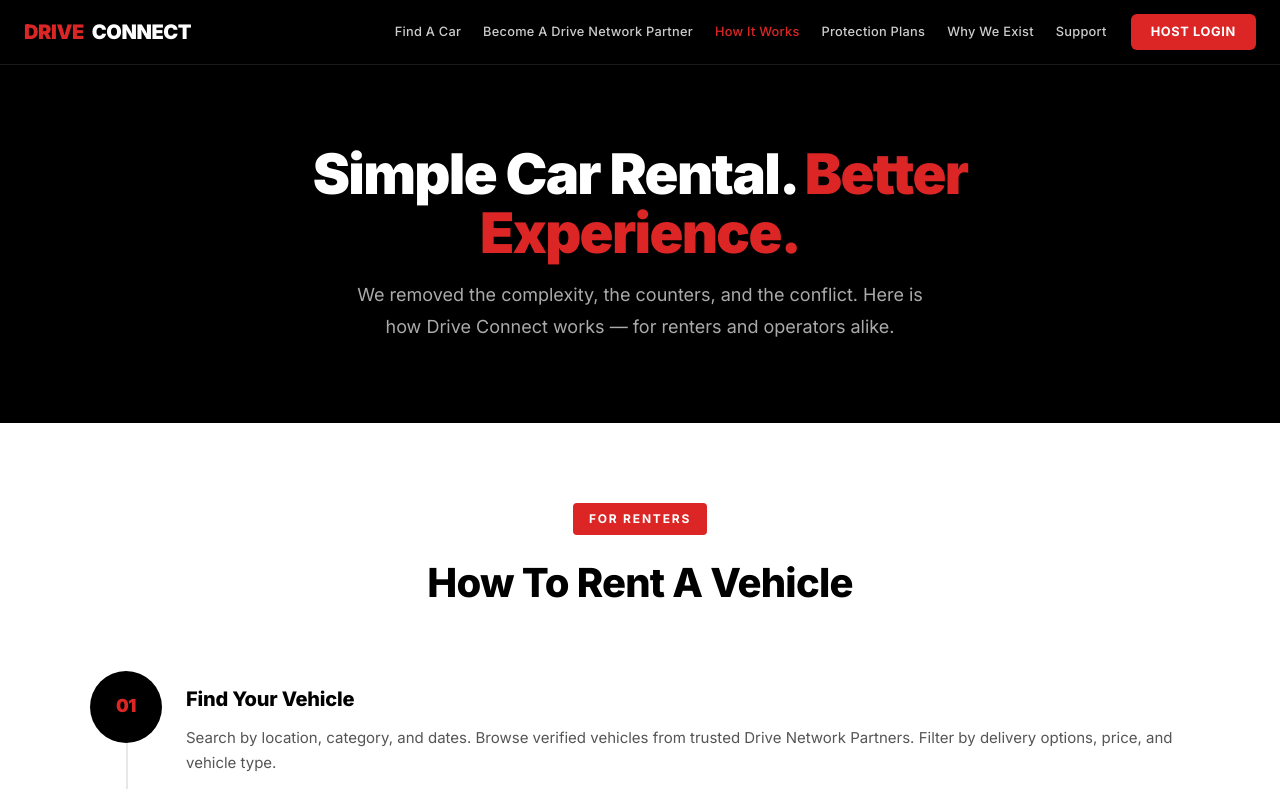
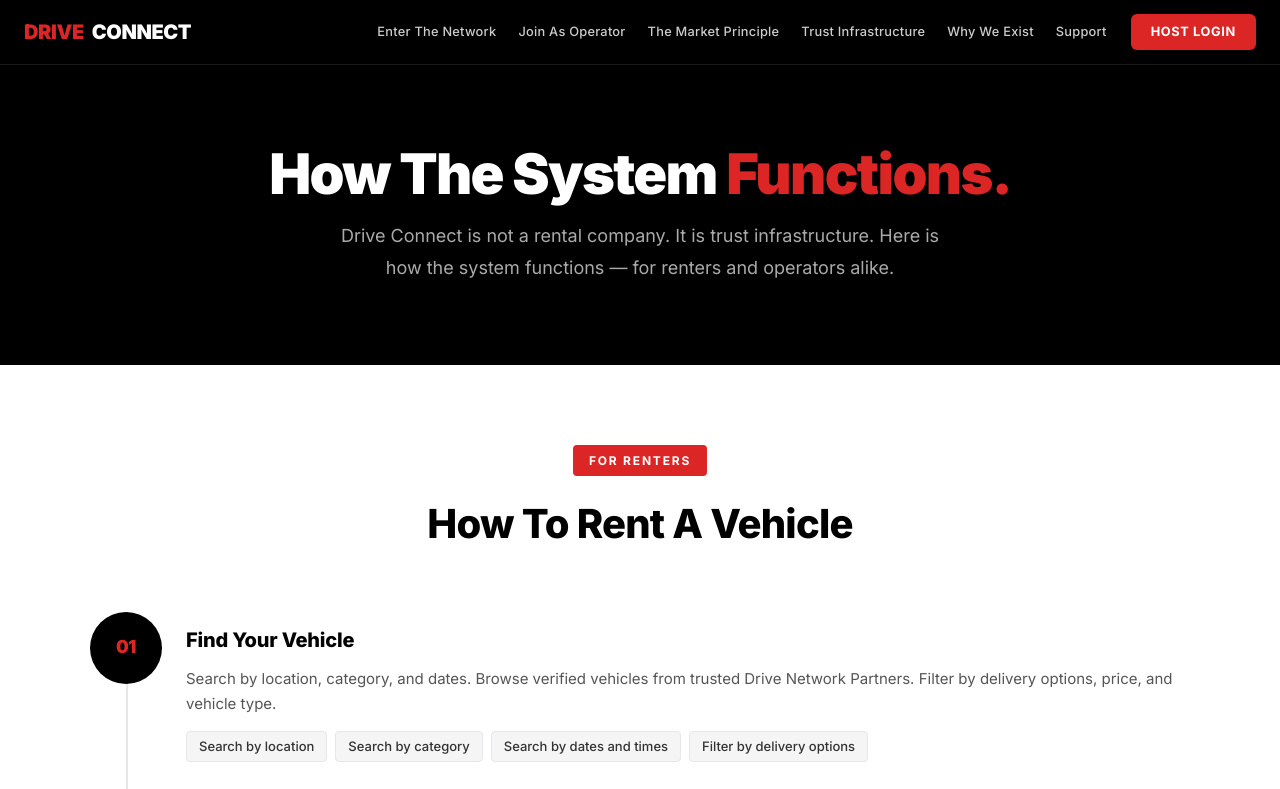
Before and after one commit to daviderichammer/drive-connect-website, a Next.js app: page /how-it-works in a window 1280 px wide. Shown: the top 789 px of the page. Built offline with nearby package versions, Linux system fonts and the light colour scheme.

Commit message:
feat: Button replacements (#8) and competitive language cleanup (#4) site-wide - Navigation, Footer, all pages updated

```diff
--- a/app/become-a-partner/page.tsx
+++ b/app/become-a-partner/page.tsx
@@ -7,8 +7,8 @@
     icon: "📈",
   },
   {
-    title: "Private Bookings",
-    description: "Direct relationships with verified renters. No unnecessary platform interference.",
+    title: "Direct Customer Relationships",
+    description: "Direct relationships with verified renters. Trust infrastructure that creates genuine connection.",
     icon: "🤝",
   },
   {
@@ -22,14 +22,14 @@
     icon: "🏢",
   },
   {
-    title: "No Airport Restrictions",
+    title: "Flexible Market Participation",
     description: "Operate where your business demands. No artificial geographic limitations.",
     icon: "✈️",
   },
   {
-    title: "No Endless Platform Rules",
+    title: "Business Independence",
     description: "Operate your business your way. We provide infrastructure, not restrictions.",
-    icon: "🚫",
+    icon: "⚙️",
   },
   {
     title: "Flexible Operations",
@@ -53,8 +53,8 @@
   { feature: "Booking Control", driveConnect: "Full operator control", competitor: "Platform decides" },
   { feature: "Pricing Control", driveConnect: "Set your own rates", competitor: "Platform influences pricing" },
   { feature: "Customer Relationships", driveConnect: "Direct with renters", competitor: "Platform owns relationship" },
-  { feature: "Airport Operations", driveConnect: "No restrictions", competitor: "Airport fees & restrictions" },
-  { feature: "Platform Rules", driveConnect: "Minimal, fair policies", competitor: "Constantly changing rules" },
+  { feature: "Market Participation", driveConnect: "Flexible market participation", competitor: "Geographic restrictions" },
+  { feature: "Platform Rules", driveConnect: "Business independence", competitor: "Constantly changing rules" },
   { feature: "Business Independence", driveConnect: "You own your business", competitor: "Platform dependency" },
 ];
 
@@ -129,7 +129,7 @@
               margin: "0 auto 2.5rem",
             }}
           >
-            Traditional rental platforms create conflict. Operators make less. Platforms control too much. Too many restrictions. Too many policies. Too much interference. Drive Connect changes the model.
+            Drive Connect applies market principles to car rental. Aligned incentives. Transparent economics. Operator autonomy. The infrastructure exists to serve participants — not to extract value from them.
           </p>
           <Link
             href="/partner-application"
@@ -146,7 +146,7 @@
               borderRadius: "6px",
             }}
           >
-            Apply Now
+            JOIN AS AN OPERATOR
           </Link>
         </div>
       </section>
@@ -187,12 +187,12 @@
                 </h3>
                 <ul style={{ listStyle: "none", padding: 0, margin: 0 }}>
                   {[
-                    "Traditional platforms create conflict",
-                    "Operators make less",
-                    "Platforms control too much",
-                    "Too many restrictions",
-                    "Too many policies",
-                    "Too much interference",
+                    "Misaligned incentives create friction",
+                    "Operators surrender margin unnecessarily",
+                    "Platforms extract value rather than create it",
+                    "Structural leverage favors the platform",
+                    "Participants lack independence",
+                    "The market functions inefficiently",
                   ].map((item) => (
                     <li key={item} style={{ display: "flex", alignItems: "center", gap: "0.625rem", marginBottom: "0.625rem", fontSize: "0.9375rem", color: "#aaaaaa" }}>
                       <span style={{ color: "#555555", fontSize: "1rem" }}>✗</span>
@@ -207,12 +207,12 @@
                 </h3>
                 <ul style={{ listStyle: "none", padding: 0, margin: 0 }}>
                   {[
-                    "Private bookings create higher revenue",
-                    "Lower fees create better margins",
-                    "No unnecessary restrictions",
-                    "No endless policy changes",
-                    "No platform controlling your business",
-                    "Exactly how peer-to-peer should work",
+                    "Direct customer relationships create higher revenue",
+                    "Transparent pricing freedom creates better margins",
+                    "Operator autonomy by design",
+                    "Business independence preserved",
+                    "Aligned incentives benefit every participant",
+                    "Infrastructure that serves the market",
                   ].map((item) => (
                     <li key={item} style={{ display: "flex", alignItems: "center", gap: "0.625rem", marginBottom: "0.625rem", fontSize: "0.9375rem", color: "#cccccc" }}>
                       <span style={{ color: "#DC2626", fontSize: "1rem" }}>✓</span>
@@ -383,10 +383,10 @@
                 borderRadius: "6px",
               }}
             >
-              Apply Now
+              JOIN AS AN OPERATOR
             </Link>
             <Link
-              href="/how-it-works"
+              href="/market-principle"
               style={{
                 backgroundColor: "transparent",
                 color: "#ffffff",
@@ -400,7 +400,7 @@
                 border: "2px solid rgba(255,255,255,0.5)",
               }}
             >
-              How It Works
+              THE MARKET PRINCIPLE
             </Link>
           </div>
         </div>
--- a/app/find-a-car/page.tsx
+++ b/app/find-a-car/page.tsx
@@ -394,7 +394,7 @@
                           href={`/vehicles/${vehicle.id}${startDate ? `?startDate=${startDate}&endDate=${endDate}` : ''}#book`}
                           style={{ backgroundColor: '#000000', color: '#ffffff', border: 'none', borderRadius: '6px', padding: '0.75rem 1.25rem', fontWeight: 700, fontSize: '0.875rem', letterSpacing: '0.05em', textTransform: 'uppercase', cursor: 'pointer', fontFamily: 'Inter, sans-serif', textDecoration: 'none', textAlign: 'center', display: 'block' }}
                         >
-                          Book Now
+                          RESERVE DIRECTLY
                         </Link>
                       </div>
                     </div>
--- a/app/how-it-works/page.tsx
+++ b/app/how-it-works/page.tsx
@@ -94,8 +94,8 @@
               lineHeight: 1.05,
             }}
           >
-            Simple Car Rental.{" "}
-            <span style={{ color: "#DC2626" }}>Better Experience.</span>
+            How The System{" "}
+            <span style={{ color: "#DC2626" }}>Functions.</span>
           </h1>
           <p
             style={{
@@ -106,7 +106,7 @@
               margin: "0 auto",
             }}
           >
-            We removed the complexity, the counters, and the conflict. Here is how Drive Connect works — for renters and operators alike.
+            Drive Connect is not a rental company. It is trust infrastructure. Here is how the system functions — for renters and operators alike.
           </p>
         </div>
       </section>
@@ -258,7 +258,7 @@
                 borderRadius: "6px",
               }}
             >
-              Find A Car
+              ENTER THE NETWORK
             </Link>
           </div>
         </div>
@@ -267,7 +267,7 @@
       {/* DIVIDER */}
       <div style={{ backgroundColor: "#DC2626", padding: "1.25rem 1.5rem", textAlign: "center" }}>
         <p style={{ color: "#ffffff", fontWeight: 700, fontSize: "0.8125rem", letterSpacing: "0.15em", textTransform: "uppercase", margin: 0 }}>
-          Simple systems create better customer experiences.
+          Aligned incentives create better markets. Better markets create better experiences.
         </p>
       </div>
 
@@ -366,7 +366,7 @@
                 borderRadius: "6px",
               }}
             >
-              Apply To Become A Partner
+              JOIN AS AN OPERATOR
             </Link>
           </div>
         </div>
--- a/app/partner-application/page.tsx
+++ b/app/partner-application/page.tsx
@@ -422,7 +422,7 @@
                 </div>
               </div>
 
-              {/* Turo Profile URL - shown when Turo is selected */}
+              {/* Platform Profile URL - shown when Turo is selected */}
               {formData.currentPlatforms.includes("Turo") && (
                 <div
                   style={{
@@ -434,10 +434,10 @@
                   }}
                 >
                   <label style={{ display: "block", fontSize: "0.75rem", fontWeight: 700, color: "#DC2626", marginBottom: "0.375rem", letterSpacing: "0.05em", textTransform: "uppercase" }}>
-                    Turo Host Profile URL
+                    Current Platform Profile URL
                   </label>
                   <p style={{ fontSize: "0.8125rem", color: "#666666", marginBottom: "0.625rem" }}>
-                    Please provide your Turo host profile URL for review. We will review your ratings, total trips, and guest reviews.
+                    Please provide your current platform host profile URL for review. We will review your ratings, total trips, and guest reviews.
                   </p>
                   <input
                     type="url"
--- a/app/protection-plans/page.tsx
+++ b/app/protection-plans/page.tsx
@@ -445,7 +445,7 @@
                 borderRadius: "6px",
               }}
             >
-              Find A Car
+              ENTER THE NETWORK
             </Link>
             <Link
               href="/support"
--- a/app/why-we-exist/page.tsx
+++ b/app/why-we-exist/page.tsx
@@ -330,7 +330,7 @@
                 borderRadius: "6px",
               }}
             >
-              Find A Car
+              ENTER THE NETWORK
             </Link>
             <Link
               href="/become-a-partner"
--- a/components/Footer.tsx
+++ b/components/Footer.tsx
@@ -25,7 +25,7 @@
             margin: 0,
           }}
         >
-          DRIVE CONNECT IS PRINCIPLED &nbsp;—&nbsp; Fairness * Integrity * Trust * Independence * Accountability * Shared Success
+          DRIVE CONNECT — Economic Fairness Doctrine &nbsp;·&nbsp; Trust Infrastructure &nbsp;·&nbsp; Aligned Incentives &nbsp;·&nbsp; Shared Success
         </p>
       </div>
 
@@ -78,7 +78,7 @@
                 maxWidth: "240px",
               }}
             >
-              Built For Operators. Designed For Travelers. Trusted infrastructure where everyone succeeds together.
+              Economic fairness doctrine applied to car rental. Trust infrastructure where every participant succeeds.
             </p>
           </div>
 
@@ -98,9 +98,9 @@
             </h4>
             <ul style={{ listStyle: "none", padding: 0, margin: 0 }}>
               {[
-                { href: "/find-a-car", label: "Find A Car" },
-                { href: "/how-it-works", label: "How It Works" },
-                { href: "/protection-plans", label: "Protection Plans" },
+                { href: "/find-a-car", label: "Enter The Network" },
+                { href: "/market-principle", label: "The Market Principle" },
+                { href: "/protection-plans", label: "Trust Infrastructure" },
                 { href: "/support", label: "Support" },
               ].map((link) => (
                 <li key={link.href} style={{ marginBottom: "0.625rem" }}>
@@ -142,9 +142,9 @@
             </h4>
             <ul style={{ listStyle: "none", padding: 0, margin: 0 }}>
               {[
-                { href: "/become-a-partner", label: "Become A Partner" },
-                { href: "/partner-application", label: "Apply Now" },
-                { href: "/host-login", label: "Host Login" },
+                { href: "/become-a-partner", label: "Join The Network" },
+                { href: "/partner-application", label: "Join As An Operator" },
+                { href: "/host-login", label: "Operator Login" },
                 { href: "/support", label: "Operator Support" },
               ].map((link) => (
                 <li key={link.href} style={{ marginBottom: "0.625rem" }}>
@@ -187,7 +187,9 @@
             <ul style={{ listStyle: "none", padding: 0, margin: 0 }}>
               {[
                 { href: "/why-we-exist", label: "Why We Exist" },
-                { href: "/why-we-exist#philosophy", label: "The Drive Philosophy" },
+                { href: "/why-we-built-this", label: "Why We Built This" },
+                { href: "/market-principle", label: "The Market Principle" },
+                { href: "/vision", label: "Our Vision" },
                 { href: "/support", label: "Contact Us" },
               ].map((link) => (
                 <li key={link.href} style={{ marginBottom: "0.625rem" }}>
--- a/components/Navigation.tsx
+++ b/components/Navigation.tsx
@@ -6,10 +6,10 @@
 import { Menu, X } from "lucide-react";
 
 const navLinks = [
-  { href: "/find-a-car", label: "Find A Car" },
-  { href: "/become-a-partner", label: "Become A Drive Network Partner" },
-  { href: "/how-it-works", label: "How It Works" },
-  { href: "/protection-plans", label: "Protection Plans" },
+  { href: "/find-a-car", label: "Enter The Network" },
+  { href: "/become-a-partner", label: "Join As Operator" },
+  { href: "/market-principle", label: "The Market Principle" },
+  { href: "/protection-plans", label: "Trust Infrastructure" },
   { href: "/why-we-exist", label: "Why We Exist" },
   { href: "/support", label: "Support" },
 ];
```
